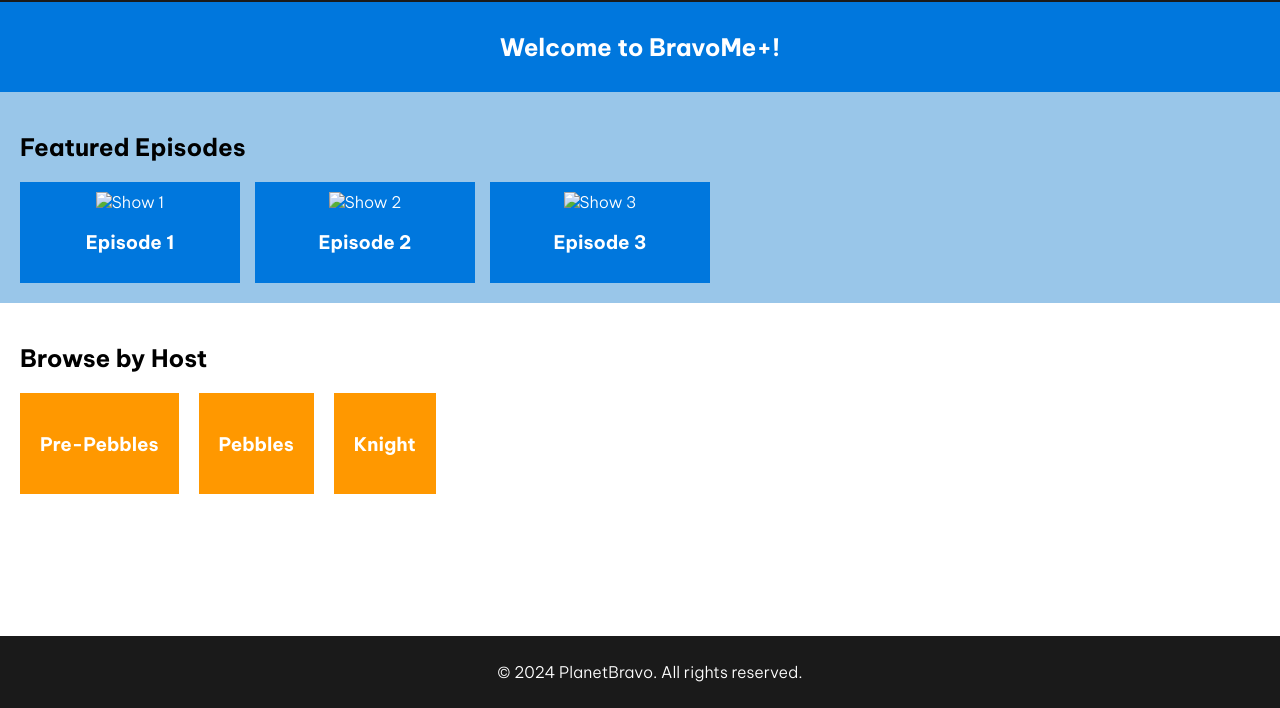
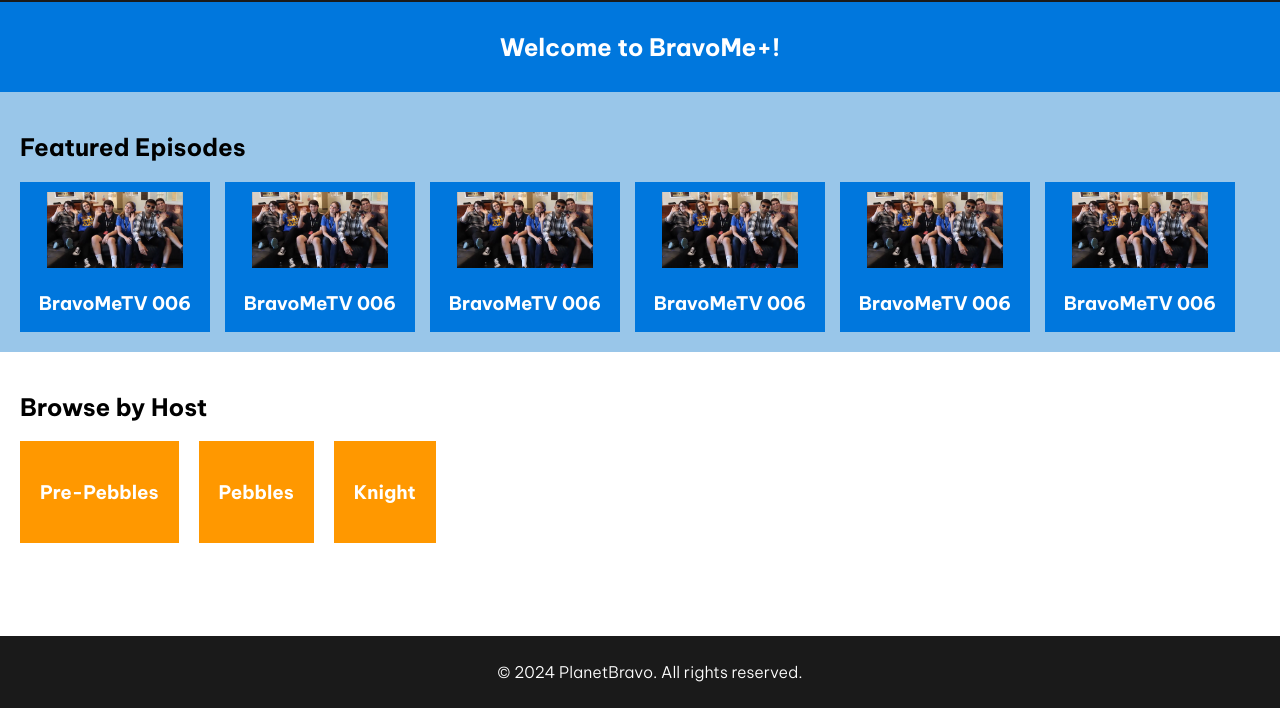
Before and after one commit to swiftcentral/BravoMePlus, a plain HTML site: page home.html in a window 1280 px wide. Shown: the part 92-800 px from the top of the page. Drawn offline with Linux system fonts and the light colour scheme.

Commit message:
changed home page

```diff
--- a/home.html
+++ b/home.html
@@ -82,18 +82,42 @@
     <section style="padding: 20px; background-color: #99C6E9;">
         <h2>Featured Episodes</h2>
         <div style="display: flex; gap: 15px;">
-            <div style="min-width: 200px; background-color: #0077DD; color: white; padding: 10px; text-align: center;">
-                <img src="show1.jpg" alt="Show 1" style="width: 100%; height: auto;">
-                <h3>Episode 1</h3>
-            </div>
-            <div style="min-width: 200px; background-color: #0077DD; color: white; padding: 10px; text-align: center;">
-                <img src="show2.jpg" alt="Show 2" style="width: 100%; height: auto;">
-                <h3>Episode 2</h3>
-            </div>
-            <div style="min-width: 200px; background-color: #0077DD; color: white; padding: 10px; text-align: center;">
-                <img src="show3.jpg" alt="Show 3" style="width: 100%; height: auto;">
-                <h3>Episode 3</h3>
-            </div>
+            <a href="ep107.html" style="text-decoration: none;">
+                <div style="min-width: 20px; max-width: 170px; max-height:130px; background-color: #0077DD; color: white; padding: 10px; text-align: center;">
+                    <img src="107Thumbnail.png" alt="Episode 107" style="width: 80%; height: auto;">
+                    <h3>BravoMeTV 006</h3>
+                </div>
+            </a>
+            <a href="ep107.html" style="text-decoration: none;">
+                <div style="min-width: 20px; max-width: 170px; max-height:130px; background-color: #0077DD; color: white; padding: 10px; text-align: center;">
+                    <img src="107Thumbnail.png" alt="Episode 107" style="width: 80%; height: auto;">
+                    <h3>BravoMeTV 006</h3>
+                </div>
+            </a>
+            <a href="ep107.html" style="text-decoration: none;">
+                <div style="min-width: 20px; max-width: 170px; max-height:130px; background-color: #0077DD; color: white; padding: 10px; text-align: center;">
+                    <img src="107Thumbnail.png" alt="Episode 107" style="width: 80%; height: auto;">
+                    <h3>BravoMeTV 006</h3>
+                </div>
+            </a>
+            <a href="ep107.html" style="text-decoration: none;">
+                <div style="min-width: 20px; max-width: 170px; max-height:130px; background-color: #0077DD; color: white; padding: 10px; text-align: center;">
+                    <img src="107Thumbnail.png" alt="Episode 107" style="width: 80%; height: auto;">
+                    <h3>BravoMeTV 006</h3>
+                </div>
+            </a>
+            <a href="ep107.html" style="text-decoration: none;">
+                <div style="min-width: 20px; max-width: 170px; max-height:130px; background-color: #0077DD; color: white; padding: 10px; text-align: center;">
+                    <img src="107Thumbnail.png" alt="Episode 107" style="width: 80%; height: auto;">
+                    <h3>BravoMeTV 006</h3>
+                </div>
+            </a>
+            <a href="ep107.html" style="text-decoration: none;">
+                <div style="min-width: 20px; max-width: 170px; max-height:130px; background-color: #0077DD; color: white; padding: 10px; text-align: center;">
+                    <img src="107Thumbnail.png" alt="Episode 107" style="width: 80%; height: auto;">
+                    <h3>BravoMeTV 006</h3>
+                </div>
+            </a>
         </div>
     </section>
 
```
